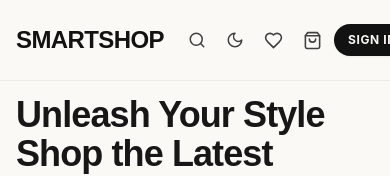
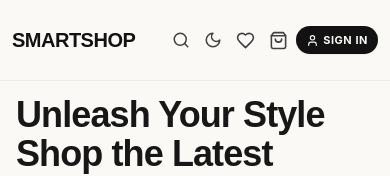
Before and after one commit to Sparsh88/SmartShop, a React (Vite) app in the folder frontend/: page / in a window 390 px wide. Shown: the top 176 px of the page. Built offline with nearby package versions, Linux system fonts and the light colour scheme; no server answers.

Commit message:
fix(mobile): resolve mobile navbar overflow and sign in button visibility

```diff
--- a/frontend/src/components/Navbar.tsx
+++ b/frontend/src/components/Navbar.tsx
@@ -89,13 +89,13 @@ export default function Navbar() {
           : 'bg-[#FAF9F6]/95 dark:bg-[#0D0D0E]/95 backdrop-blur-md border-b border-neutral-200/70 dark:border-neutral-800/70 py-0'
       }`}
     >
-      <div className="max-w-7xl mx-auto px-4 sm:px-6 lg:px-8">
-        <div className="flex items-center justify-between h-20 gap-4 sm:gap-8">
+      <div className="max-w-7xl mx-auto px-3 sm:px-6 lg:px-8">
+        <div className="flex items-center justify-between h-20 gap-2 sm:gap-8">
 
           {/* 1. Left: Brand Logo */}
           <div className="flex items-center shrink-0">
             <Link to="/" className="flex items-center group">
-              <span className="font-editorial text-2xl sm:text-3xl font-black tracking-tight text-[#121212] dark:text-[#FAF9F6] uppercase">
+              <span className="font-editorial text-xl sm:text-3xl font-black tracking-tight text-[#121212] dark:text-[#FAF9F6] uppercase">
                 SMARTSHOP
               </span>
             </Link>
@@ -125,12 +125,12 @@ export default function Navbar() {
           </div>
 
           {/* 3. Right: Theme, Wishlist, Cart, Admin (if admin), Profile */}
-          <div className="flex items-center gap-1 sm:gap-3 shrink-0">
+          <div className="flex items-center gap-0.5 sm:gap-3 shrink-0">
 
             {/* Mobile Search Toggle Button */}
             <button
               onClick={() => setIsMobileSearchOpen(!isMobileSearchOpen)}
-              className="sm:hidden p-2 rounded-full text-neutral-700 dark:text-neutral-300 hover:bg-neutral-200/50 dark:hover:bg-neutral-800/60 transition"
+              className="sm:hidden p-1.5 rounded-full text-neutral-700 dark:text-neutral-300 hover:bg-neutral-200/50 dark:hover:bg-neutral-800/60 transition"
               title="Search"
               aria-label="Toggle Search Bar"
             >
@@ -140,7 +140,7 @@ export default function Navbar() {
             {/* Theme Toggle Button */}
             <button
               onClick={() => setTheme(theme === 'dark' ? 'light' : 'dark')}
-              className="p-2 sm:p-2.5 rounded-full text-neutral-700 dark:text-neutral-300 hover:bg-neutral-200/50 dark:hover:bg-neutral-800/60 transition spring-active"
+              className="p-1.5 sm:p-2.5 rounded-full text-neutral-700 dark:text-neutral-300 hover:bg-neutral-200/50 dark:hover:bg-neutral-800/60 transition spring-active"
               title="Toggle Dark/Light Mode"
               aria-label="Toggle Theme"
             >
@@ -150,13 +150,13 @@ export default function Navbar() {
             {/* Wishlist Button */}
             <Link
               to="/wishlist"
-              className="relative p-2 sm:p-2.5 rounded-full text-neutral-700 dark:text-neutral-300 hover:bg-neutral-200/50 dark:hover:bg-neutral-800/60 transition spring-active"
+              className="relative p-1.5 sm:p-2.5 rounded-full text-neutral-700 dark:text-neutral-300 hover:bg-neutral-200/50 dark:hover:bg-neutral-800/60 transition spring-active"
               title="Wishlist"
               aria-label="Wishlist"
             >
               <Heart size={19} />
               {wishlistItems.length > 0 && (
-                <span className="absolute top-0.5 right-0.5 sm:top-1 sm:right-1 bg-neutral-900 text-white dark:bg-white dark:text-neutral-950 text-[10px] font-bold w-4 h-4 rounded-full flex items-center justify-center shadow-sm">
+                <span className="absolute top-0 right-0 sm:top-1 sm:right-1 bg-neutral-900 text-white dark:bg-white dark:text-neutral-950 text-[10px] font-bold w-4 h-4 rounded-full flex items-center justify-center shadow-sm">
                   {wishlistItems.length}
                 </span>
               )}
@@ -165,13 +165,13 @@ export default function Navbar() {
             {/* Cart Button */}
             <Link
               to="/cart"
-              className="relative p-2 sm:p-2.5 rounded-full text-neutral-700 dark:text-neutral-300 hover:bg-neutral-200/50 dark:hover:bg-neutral-800/60 transition spring-active"
+              className="relative p-1.5 sm:p-2.5 rounded-full text-neutral-700 dark:text-neutral-300 hover:bg-neutral-200/50 dark:hover:bg-neutral-800/60 transition spring-active"
               title="Shopping Bag"
               aria-label="Shopping Bag"
             >
               <ShoppingBag size={19} />
               {totalCartCount > 0 && (
-                <span className="absolute top-0.5 right-0.5 sm:top-1 sm:right-1 bg-[#121212] text-[#FAF9F6] dark:bg-[#FAF9F6] dark:text-[#121212] text-[10px] font-bold w-4 h-4 rounded-full flex items-center justify-center shadow-sm">
+                <span className="absolute top-0 right-0 sm:top-1 sm:right-1 bg-[#121212] text-[#FAF9F6] dark:bg-[#FAF9F6] dark:text-[#121212] text-[10px] font-bold w-4 h-4 rounded-full flex items-center justify-center shadow-sm">
                   {totalCartCount}
                 </span>
               )}
@@ -181,7 +181,7 @@ export default function Navbar() {
             {isAuthenticated && user?.role === 'ADMIN' && (
               <Link
                 to="/admin"
-                className="inline-flex items-center gap-1 bg-[#121212] hover:bg-black dark:bg-white dark:hover:bg-neutral-200 text-white dark:text-neutral-950 text-[11px] font-bold uppercase tracking-wider px-2.5 py-1.5 sm:px-3.5 sm:py-1.5 rounded-full transition shadow-soft-xs spring-active shrink-0"
+                className="inline-flex items-center gap-1 bg-[#121212] hover:bg-black dark:bg-white dark:hover:bg-neutral-200 text-white dark:text-neutral-950 text-[11px] font-bold uppercase tracking-wider px-2 py-1 sm:px-3.5 sm:py-1.5 rounded-full transition shadow-soft-xs spring-active shrink-0"
                 title="Admin Dashboard"
               >
                 <LayoutDashboard size={14} />
@@ -269,9 +269,10 @@ export default function Navbar() {
             ) : (
               <Link
                 to="/login"
-                className="inline-flex items-center gap-2 bg-[#121212] hover:bg-black dark:bg-[#FAF9F6] dark:hover:bg-neutral-200 text-[#FAF9F6] dark:text-[#121212] px-3.5 sm:px-5 py-2 rounded-full text-xs font-bold uppercase tracking-wider transition shadow-sm spring-active shrink-0"
+                className="inline-flex items-center gap-1 sm:gap-2 bg-[#121212] hover:bg-black dark:bg-[#FAF9F6] dark:hover:bg-neutral-200 text-[#FAF9F6] dark:text-[#121212] px-2.5 sm:px-5 py-1.5 sm:py-2 rounded-full text-[11px] sm:text-xs font-bold uppercase tracking-wider transition shadow-sm spring-active shrink-0 whitespace-nowrap"
               >
-                Sign In
+                <User size={13} className="sm:hidden" />
+                <span>Sign In</span>
               </Link>
             )}
 
```
